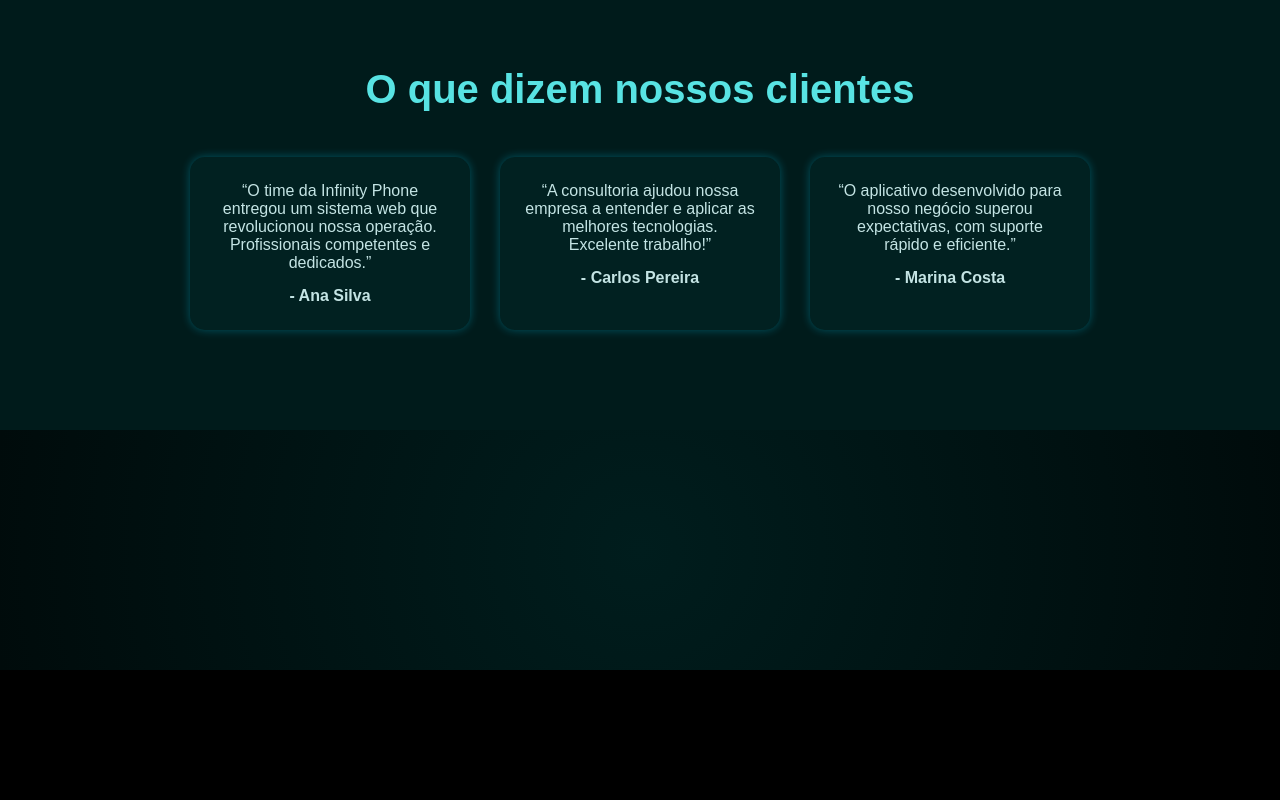
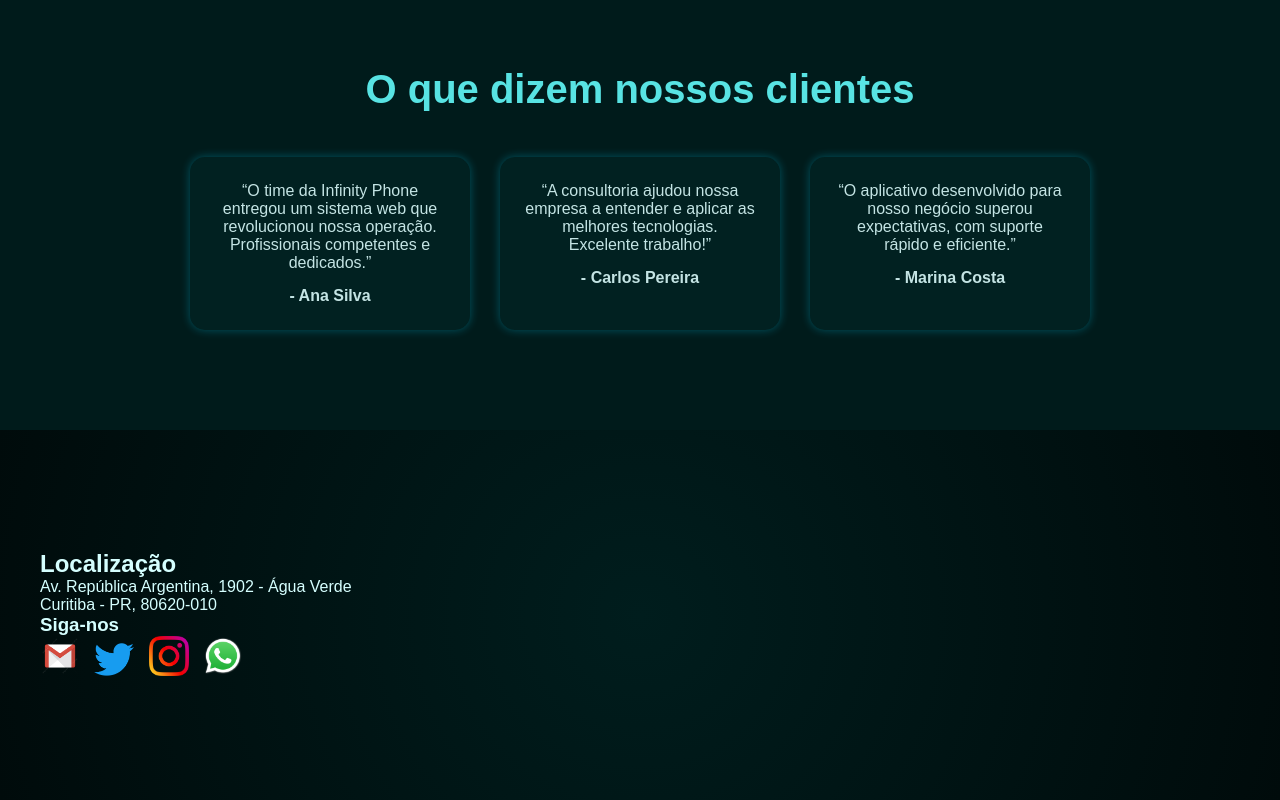
Before and after one commit to eduardoozorio-oss/projeto-final-empresa-infinityphone-main, a plain HTML site: page index.html in a window 1280 px wide. Shown: the part 2616-3416 px from the top of the page. Before the commit the page ends 3286 px from the top, so only its background shows below. Drawn offline with Linux system fonts and the light colour scheme.

Commit message:
adicionando lado esquerdo

```diff
--- a/index.html
+++ b/index.html
@@ -107,3 +107,21 @@
 <section class="contato" id="contato">
 
     <div class="contato-container">
+
+        <!-- LADO ESQUERDO -->
+        <div class="contato-info">
+            <h2>Localização</h2>
+
+            <p>Av. República Argentina, 1902 - Água Verde<br>
+               Curitiba - PR, 80620-010</p>
+
+            <h3>Siga-nos</h3>
+
+            <div class="social-icons">
+                <a href="#"><img src="imagens/logo.email.jpg" alt="Email"></a>
+                <a href="#"><img src="imagens/logo.twitter.png" alt="Twitter"></a>
+                <a href="#"><img src="imagens/logo.instagram.png" alt="Instagram"></a>
+                <a href="https://chat.whatsapp.com/IjBHThaVvFwE3spfNCx9ic" target="_blank">
+                    <img src="imagens/logo.whatsapp.webp" alt="WhatsApp">
+                </a>
+            </div>
```
